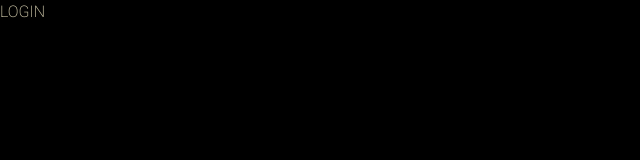
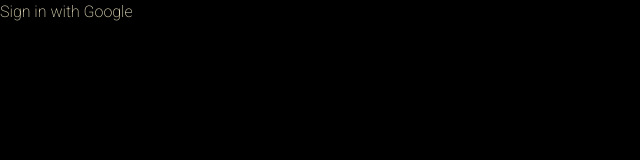
Before and after one commit to Mouveee/mouveee.github.io, a Next.js app: page /signin in a window 1280 px wide. Shown: the top 160 px of the page, without its empty margins (0-640 px from the left). Built offline with nearby package versions, Linux system fonts and the light colour scheme.

Commit message:
SignIn: Add navigation after logging in

```diff
--- a/src/app/signin/page.tsx
+++ b/src/app/signin/page.tsx
@@ -1,7 +1,29 @@
 "use client"
 
+import { useRouter } from "next/navigation"
 import { signIn } from "next-auth/react"
 
 export default function SignIn() {
-  return <button className="bg-pink-500 text-white px-4 py-2 rounded" onClick={() => signIn("google")}>LOGIN</button>
+  const router = useRouter()
+
+  const handleSignIn = async () => {
+    const result = await signIn("google", {
+      redirect: false,
+    })
+
+    if (result?.ok) {
+      router.push("/admin")
+    } else {
+      router.push("/")
+    }
+  }
+
+  return (
+    <button
+      className="bg-pink-500 text-white px-4 py-2 rounded"
+      onClick={handleSignIn}
+    >
+      Sign in with Google
+    </button>
+  )
 }
```
